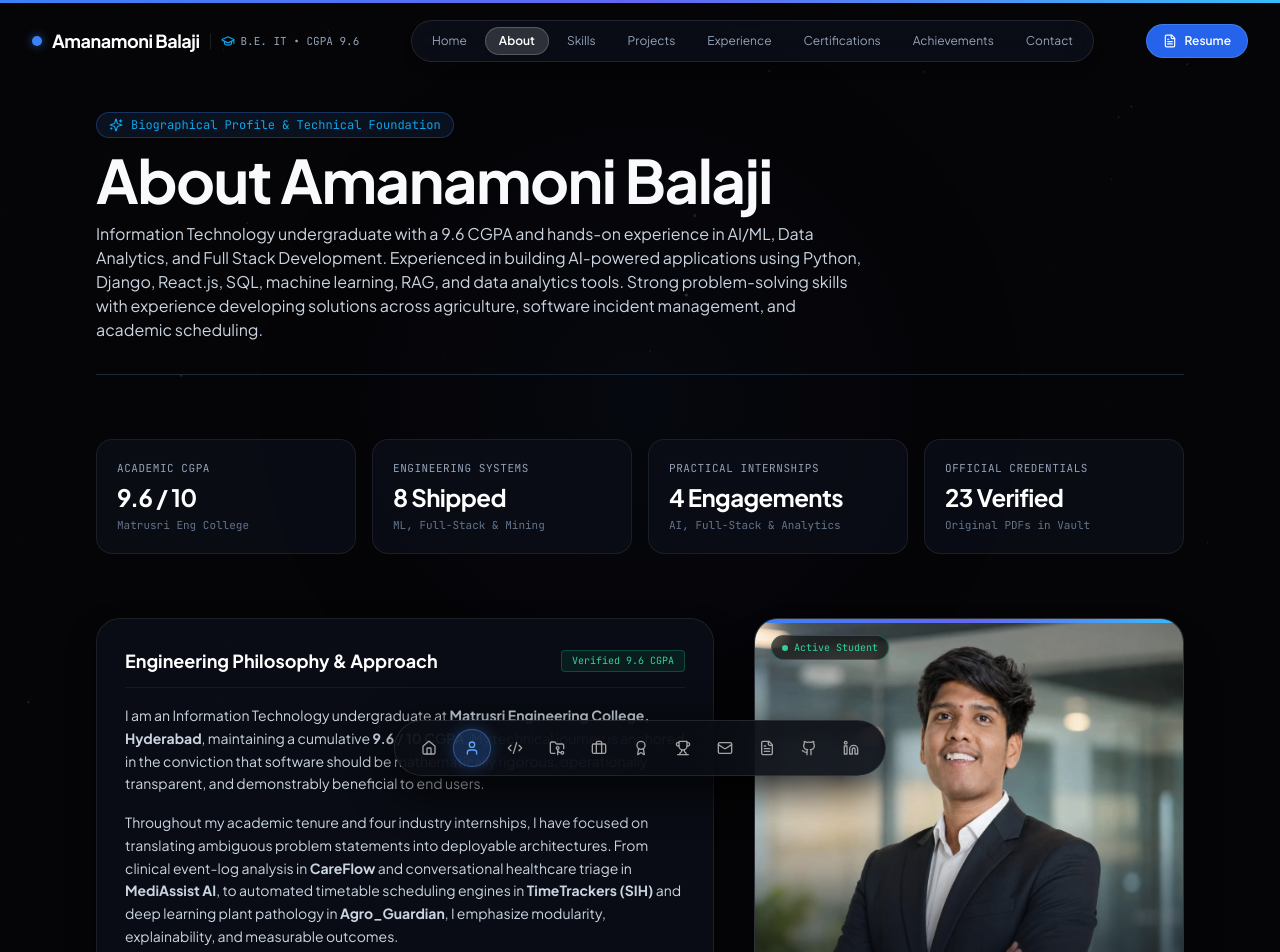
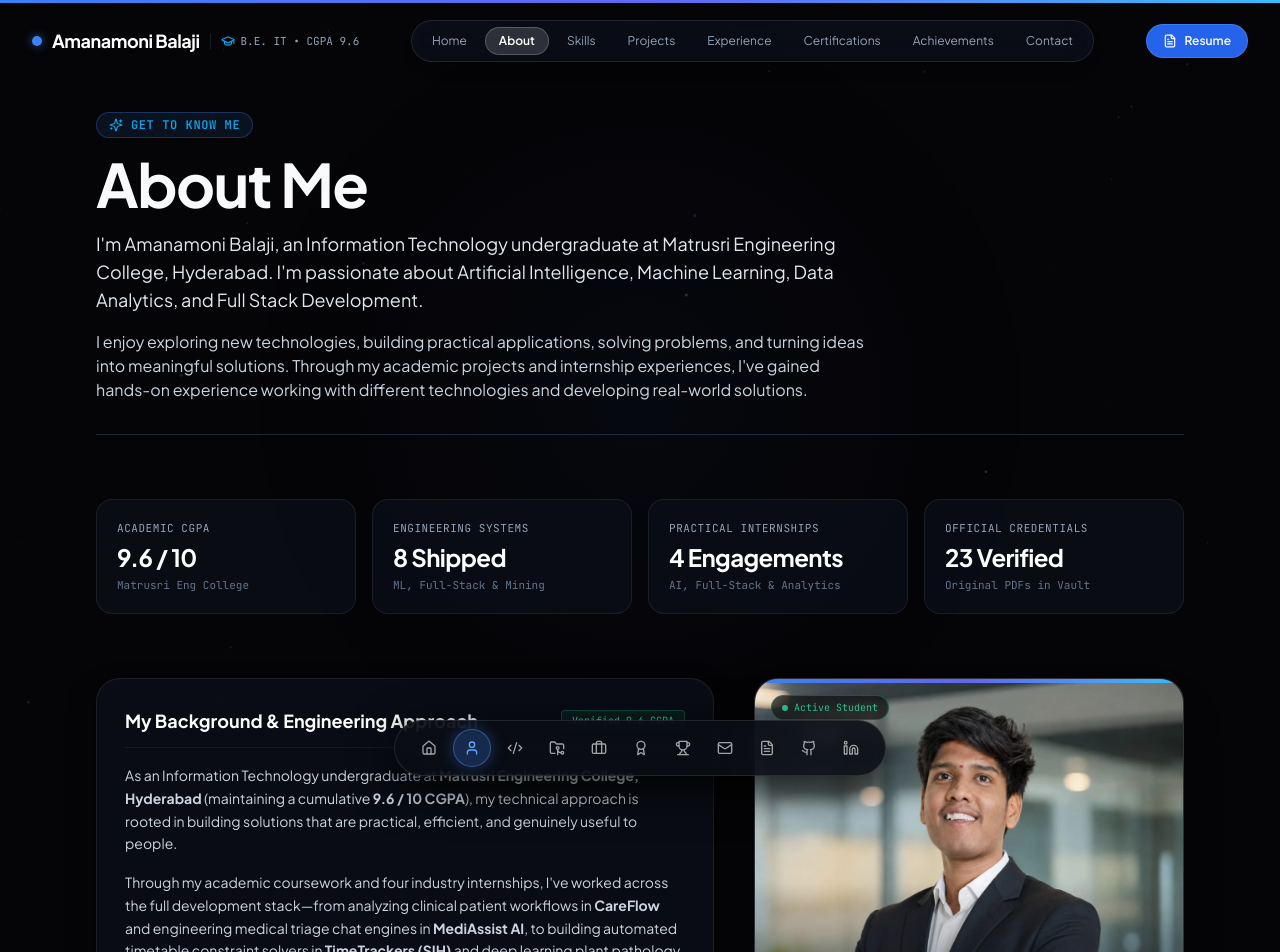
Before and after one commit to Amanamoni-Balaji/Personal-Portfolio, a React (Vite) app: page /about in a window 1280 px wide. Shown: the top 952 px of the page. Built offline with nearby package versions, Linux system fonts and the light colour scheme.

Commit message:
feat(about): update heading to 'About Me' with 'GET TO KNOW ME' label and personal first-person introduction

```diff
--- a/src/pages/About.jsx
+++ b/src/pages/About.jsx
@@ -76,16 +76,19 @@ export default function About() {
   return (
     <div className="pt-28 pb-24 px-4 sm:px-6 lg:px-8 max-w-6xl mx-auto space-y-16">
       {/* Editorial Header with BlurFade */}
-      <BlurFade delay={0.05} className="border-b border-editorial-line pb-8 space-y-3">
-        <div className="inline-flex items-center gap-2 px-3 py-1 rounded-full bg-blue-500/10 border border-blue-500/30 text-accent-sky text-xs font-mono">
+      <BlurFade delay={0.05} className="border-b border-editorial-line pb-8 space-y-4">
+        <div className="inline-flex items-center gap-2 px-3 py-1 rounded-full bg-blue-500/10 border border-blue-500/30 text-accent-sky text-xs font-mono font-semibold tracking-wider uppercase">
           <Sparkles className="w-3.5 h-3.5" />
-          <span>Biographical Profile &amp; Technical Foundation</span>
+          <span>GET TO KNOW ME</span>
         </div>
         <h1 className="text-3xl sm:text-5xl lg:text-6xl font-bold text-ink-50 font-sans tracking-tight">
-          About Amanamoni Balaji
+          About Me
         </h1>
-        <p className="text-sm sm:text-base text-ink-300 max-w-3xl leading-relaxed">
-          {personal.positioning}
+        <p className="text-base sm:text-lg text-ink-200 max-w-3xl leading-relaxed font-normal">
+          I'm Amanamoni Balaji, an Information Technology undergraduate at Matrusri Engineering College, Hyderabad. I'm passionate about Artificial Intelligence, Machine Learning, Data Analytics, and Full Stack Development.
+        </p>
+        <p className="text-sm sm:text-base text-ink-300 max-w-3xl leading-relaxed font-normal">
+          I enjoy exploring new technologies, building practical applications, solving problems, and turning ideas into meaningful solutions. Through my academic projects and internship experiences, I've gained hands-on experience working with different technologies and developing real-world solutions.
         </p>
       </BlurFade>
 
@@ -115,20 +118,20 @@ export default function About() {
             <div className="p-7 rounded-3xl bg-[#0b0e17]/90 border border-white/[0.08] space-y-4 shadow-elevated">
               <div className="flex items-center justify-between border-b border-white/[0.06] pb-3">
                 <h2 className="text-base sm:text-lg font-bold text-white font-sans">
-                  Engineering Philosophy &amp; Approach
+                  My Background &amp; Engineering Approach
                 </h2>
                 <span className="px-2.5 py-0.5 rounded text-[10px] font-mono bg-emerald-500/10 text-emerald-400 border border-emerald-500/30">
                   Verified 9.6 CGPA
                 </span>
               </div>
               <p className="leading-relaxed text-ink-300">
-                I am an Information Technology undergraduate at <strong>Matrusri Engineering College, Hyderabad</strong>, maintaining a cumulative <strong>9.6 / 10 CGPA</strong>. My technical journey is anchored in the conviction that software should be mathematically rigorous, operationally transparent, and demonstrably beneficial to end users.
+                As an Information Technology undergraduate at <strong>Matrusri Engineering College, Hyderabad</strong> (maintaining a cumulative <strong>9.6 / 10 CGPA</strong>), my technical approach is rooted in building solutions that are practical, efficient, and genuinely useful to people.
               </p>
               <p className="leading-relaxed text-ink-300">
-                Throughout my academic tenure and four industry internships, I have focused on translating ambiguous problem statements into deployable architectures. From clinical event-log analysis in <strong>CareFlow</strong> and conversational healthcare triage in <strong>MediAssist AI</strong>, to automated timetable scheduling engines in <strong>TimeTrackers (SIH)</strong> and deep learning plant pathology in <strong>Agro_Guardian</strong>, I emphasize modularity, explainability, and measurable outcomes.
+                Through my academic coursework and four industry internships, I've worked across the full development stack—from analyzing clinical patient workflows in <strong>CareFlow</strong> and engineering medical triage chat engines in <strong>MediAssist AI</strong>, to building automated timetable constraint solvers in <strong>TimeTrackers (SIH)</strong> and deep learning plant pathology models in <strong>Agro_Guardian</strong>.
               </p>
               <p className="leading-relaxed text-ink-300">
-                I deliberately avoid superficial claims or inflated percentage bars. Every capability documented in this portfolio is backed by reproducible code, verified datasets, and original institutional certificates.
+                I believe in continuous learning, writing clean maintainable code, and letting real project outcomes speak for themselves. Everything documented in this portfolio is backed by reproducible code, verified datasets, and genuine institutional credentials.
               </p>
             </div>
           </BlurFade>
```
